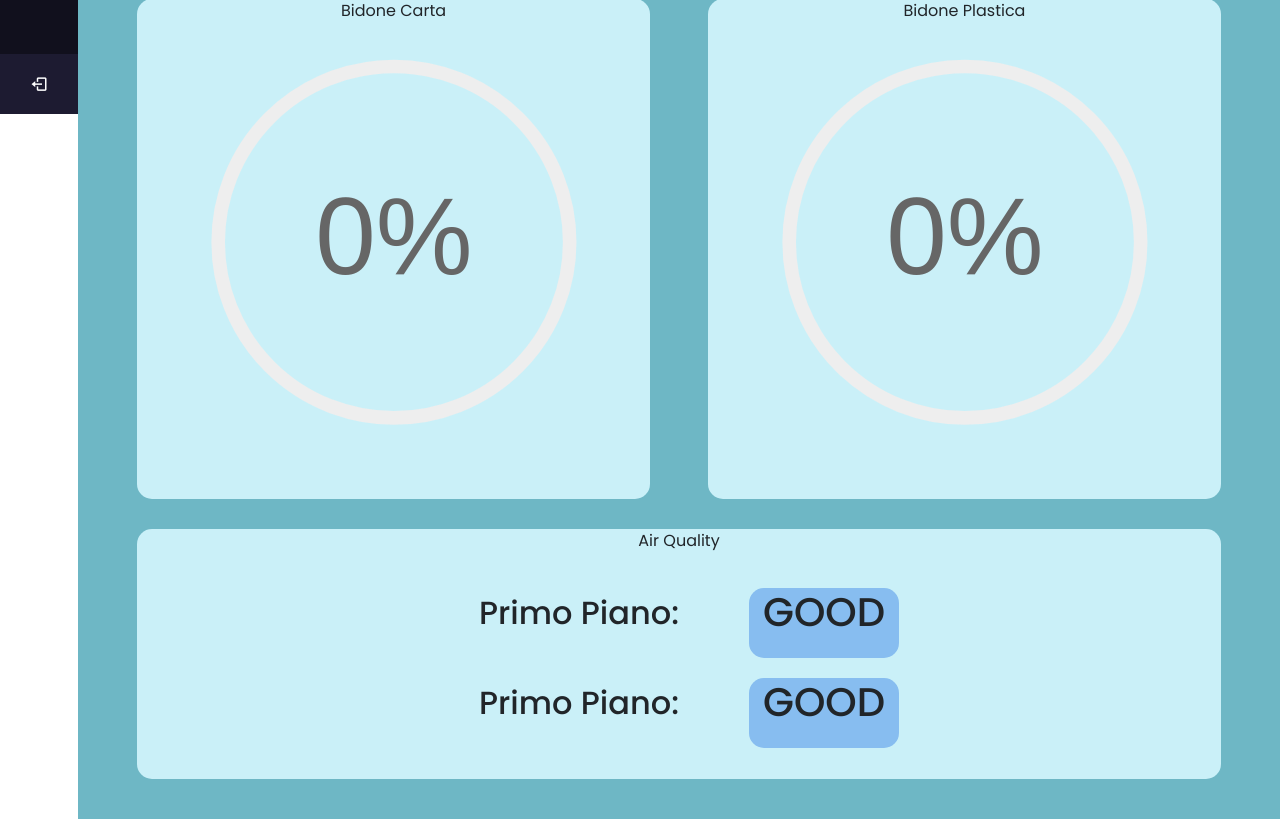
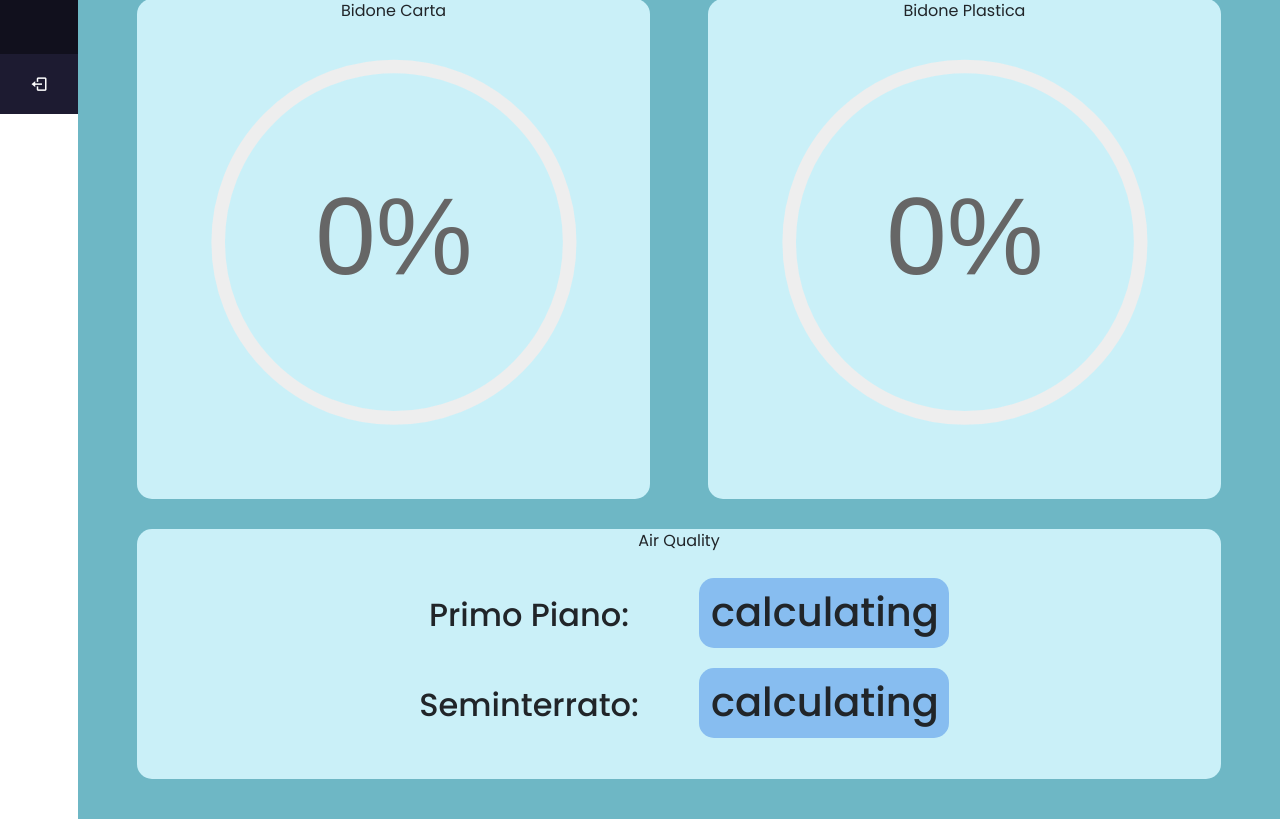
Before and after one commit to oberdfr/MonitoringSystem_WebServer, a Flask app: page /dashboard.html in a window 1280 px wide. Shown: the part 686-1505 px from the top of the page. Run offline with Flask 3, Linux system fonts and the light colour scheme; the visitor is signed in with stand-in values (Sample User, id 1); parts of the project's set-up code (start-up, migrations or seed data) failed here and were passed over; some libraries are stand-ins or nearby versions.

Commit message:
website: dashboard: wire up actual air data to quality summary in dashboard

```diff
--- a/templates/dashboard.html
+++ b/templates/dashboard.html
@@ -133,16 +133,16 @@
         style="margin-top: 0px; margin-bottom: 0px; height: 250px;">
         Air Quality
 
-        <div class="row align-items-center text-center" style="width: 500px; margin: auto; margin-top: 35px;">
-          <h2 style="width: 300px; height: 70px;">Primo Piano:</h2>
-          <div id="qualityPrimoPianoChip" class="result_air_dark_text" style="height: 70px; width: 150px;">
-            <h1 id="qualityPrimoPiano">GOOD</h1>
+        <div class="row align-items-center text-center" style="width: 600px; margin: auto; margin-top: 25px;">
+          <h2 style="width: 300px; height: 70px; margin: 0; margin-top: 15px;">Primo Piano:</h2>
+          <div id="qualityPrimoPianoChip" class="result_air_dark_text" style="height: 70px; width: 250px;">
+            <h1 id="qualityPrimoPiano" style="margin-top: 10px;">calculating</h1>
           </div>
         </div>
-        <div class="row align-items-center text-center" style="width: 500px; margin: auto;">
-          <h2 style="width: 300px; height: 70px;">Primo Piano:</h2>
-          <div id="qualitySeminterratoChip" class="result_air_dark_text" style="height: 70px; width: 150px;">
-            <h1 id="qualitySeminterrato">GOOD</h1>
+        <div class="row align-items-center text-center" style="width: 600px; margin: auto;">
+          <h2 style="width: 300px; height: 70px; margin: 0; margin-top: 15px;">Seminterrato:</h2>
+          <div id="qualitySeminterratoChip" class="result_air_dark_text" style="height: 70px; width: 250px;">
+            <h1 id="qualitySeminterrato" style="margin-top: 10px;">calculating</h1>
           </div>
         </div>
       </div>
```
Also changed, not shown: static/js/dashboard.js (+92 -0 lines).
